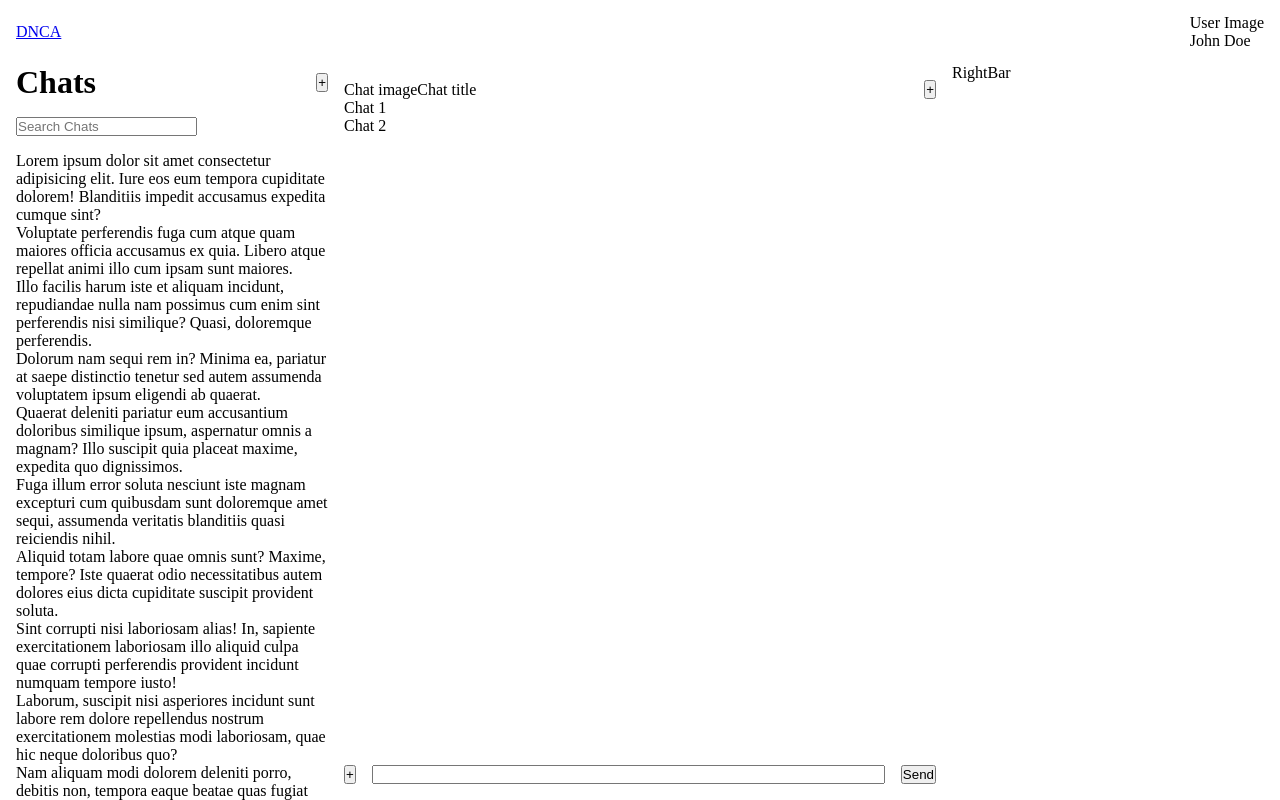
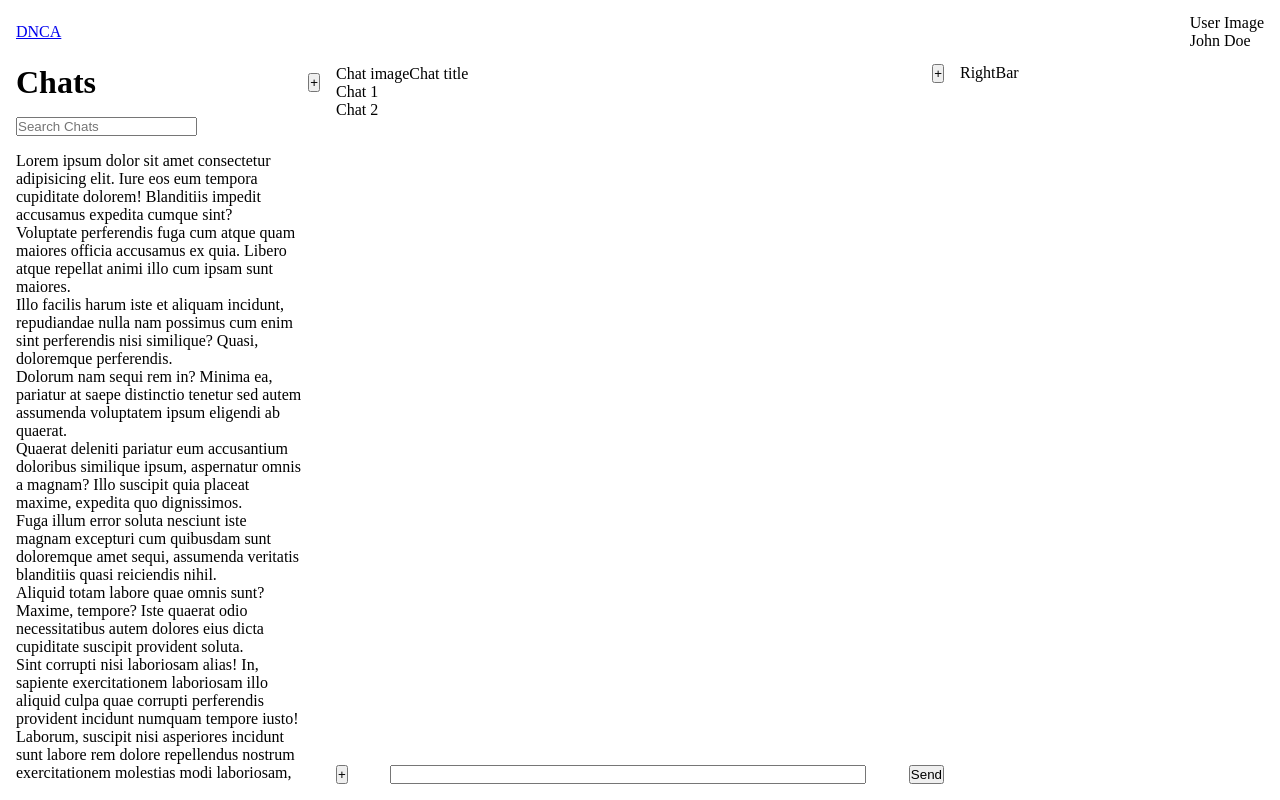
Before and after one commit to Nestortion/Definitely-not-a-Chat-App, a React (Vite) app in the folder client/: page /chat/1 in a window 1280 px wide. Built offline with nearby package versions, Linux system fonts and the light colour scheme.

Commit message:
chore: make paddings consistent and based on main layout

```diff
--- a/client/src/components/Layout/layout.scss
+++ b/client/src/components/Layout/layout.scss
@@ -3,8 +3,9 @@
 
   .main {
     height: calc(100vh - 64px);
-    padding: 0 1rem;
+    padding: 0 1rem 1rem;
     display: flex;
+    gap: 1rem;
 
     .left,
     .right {
--- a/client/src/components/LeftBar/leftbar.scss
+++ b/client/src/components/LeftBar/leftbar.scss
@@ -1,4 +1,5 @@
 .leftbar {
+  height: 100%;
   display: flex;
   flex-direction: column;
   gap: 1rem;
@@ -18,6 +19,7 @@
   .bottom {
     // 100vh - NavBar height - LeftBar Top height - gap between LetBar Top and LeftBar Bottom
     height: calc(100vh - 64px - 72px - 1rem);
+    padding-right: 1rem;
     overflow: scroll;
   }
 }
--- a/client/src/pages/Chat/chat.scss
+++ b/client/src/pages/Chat/chat.scss
@@ -1,6 +1,5 @@
 .chat {
   height: 100%;
-  padding: 1rem;
   display: flex;
   flex-direction: column;
   justify-content: space-between;
@@ -25,9 +24,12 @@
       // Style for Input component
       div {
         width: 100%;
+        display: flex;
+        align-items: center;
+        justify-content: center;
 
         input {
-          width: 100%;
+          width: 90%;
         }
       }
     }
```
